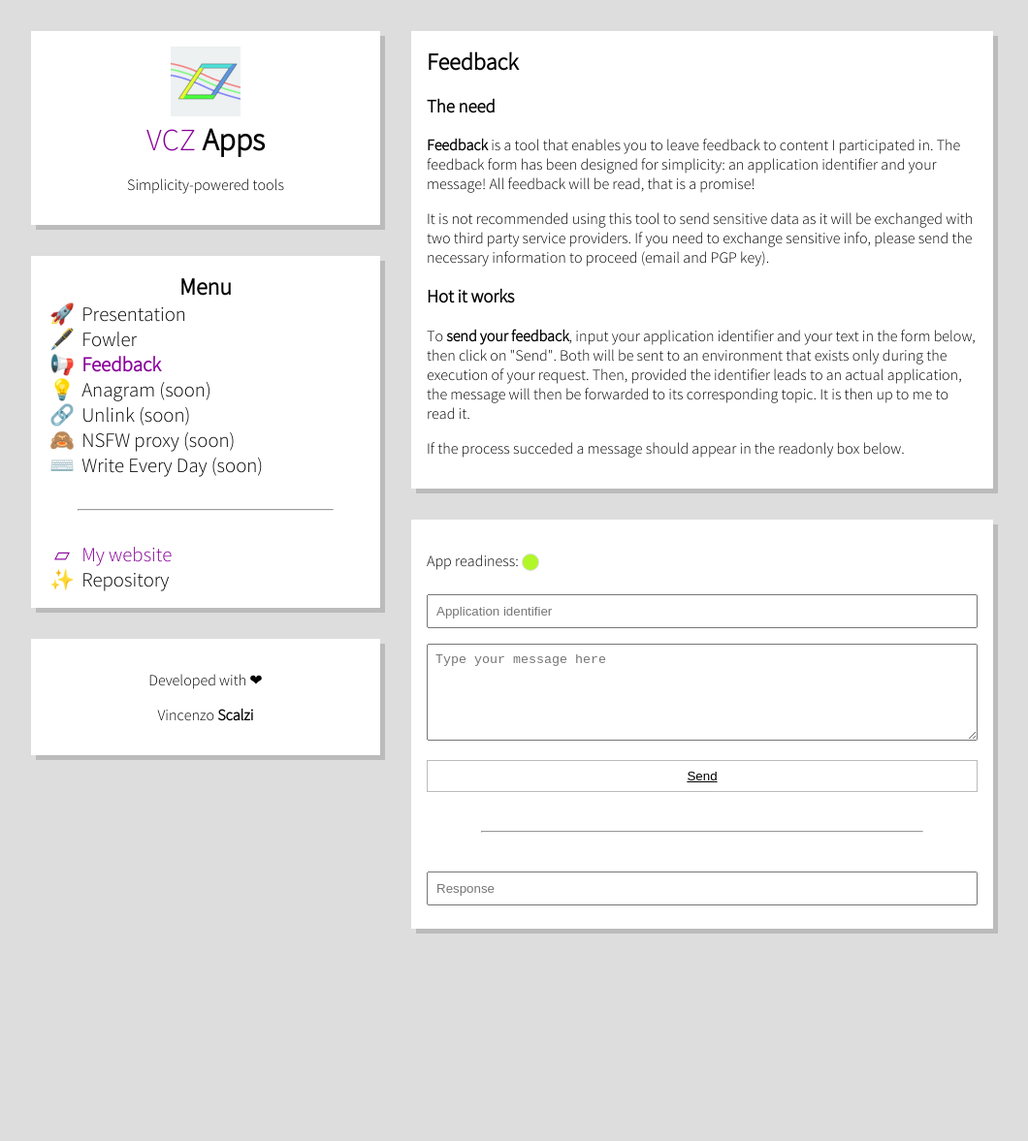
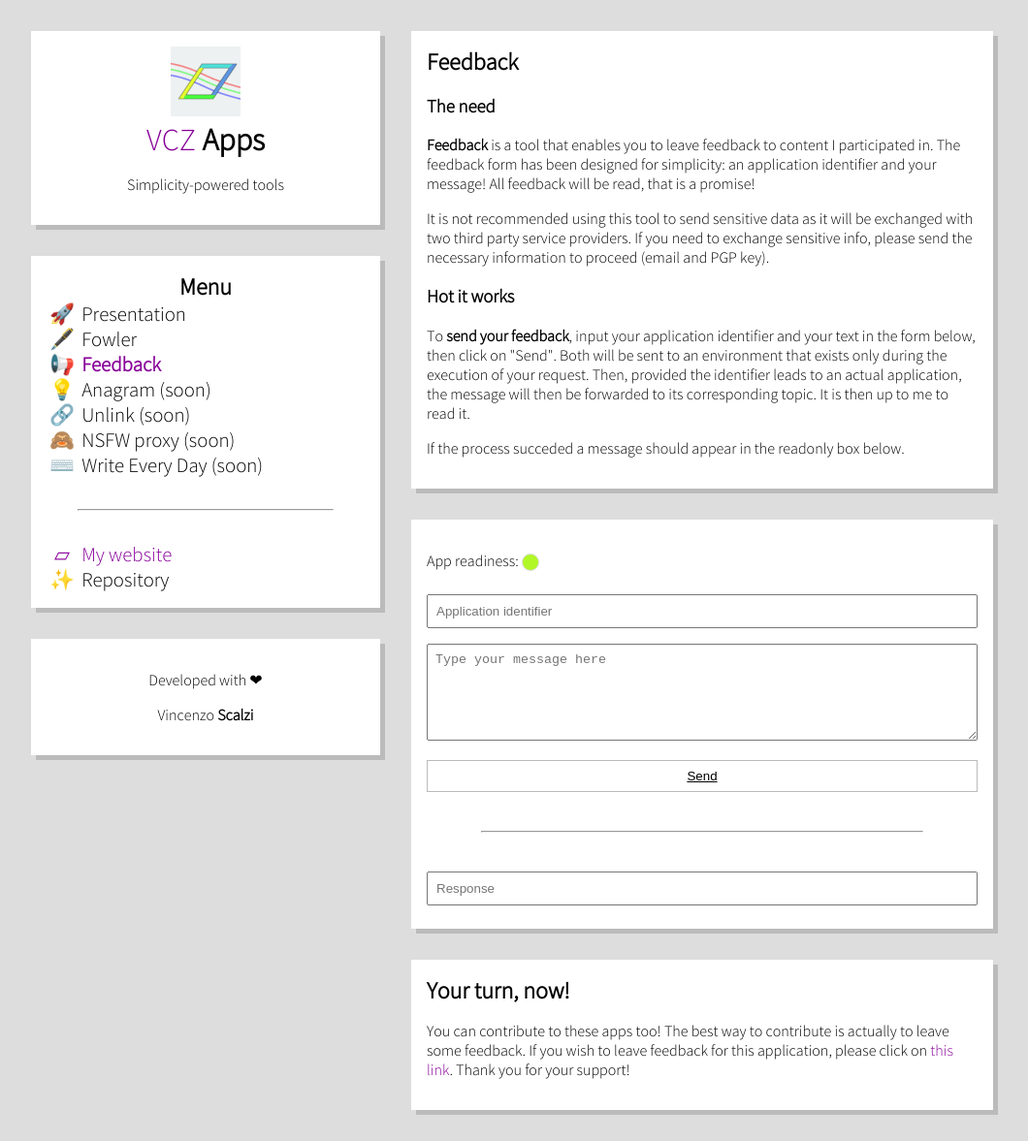
Before and after one commit to vcz-fr/apps, a Jekyll site: the page built from feedback/index.html, in a window 1280 px wide. Shown: the whole page at 97% size, without its empty margins (112-1172 px from the left). Built offline with Jekyll 4.4.1, drawn with Linux system fonts in a browser that asks for light colours; before the commit the page ends 990 px from its top, so only the background shows below that.

Commit message:
feat(feedback): Added feedback links to all pages

```diff
--- a/feedback/index.html
+++ b/feedback/index.html
@@ -39,7 +39,16 @@ active: feedback
         <input id="action-send" type="button" value="Send">
     </form>
     <hr>
-    <input id="response" placeholder="Response" readonly/>
+    <input id="response" placeholder="Response" readonly />
+</div>
+
+<div class="card">
+    <h2>Your turn, now!</h2>
+    <p>
+        You can contribute to these apps too! The best way to contribute is actually to leave some feedback. If you wish
+        to leave feedback for this application, please click on
+        <a href="https://apps.vcz.fr/feedback/?appid=crl4HX7hHtGc">this link</a>. Thank you for your support!
+    </p>
 </div>
 
 <script async defer src="online.js"></script>
--- a/index.html
+++ b/index.html
@@ -21,7 +21,7 @@ active: index
         The difference is that it relies on <a href="https://workers.cloudflare.com/" rel="nofollow">Cloudflare Workers</a>
     </p>
     <p>
-        If you like what you saw, do not forget to <a href="https://query.vcz.fr/icSO7Q">leave some feedback</a> so that I can make the apps better.
+        If you like what you saw, do not forget to <a href="https://apps.vcz.fr/feedback/?appid=B100aJVIx4Sk">leave some feedback</a> so that I can make the apps better.
     </p>
     <p>
         Have a nice visit!
```
Also changed, not shown: fowler/index.html (+9 -0 lines), fowler/online.html (+9 -0 lines), README.md.
